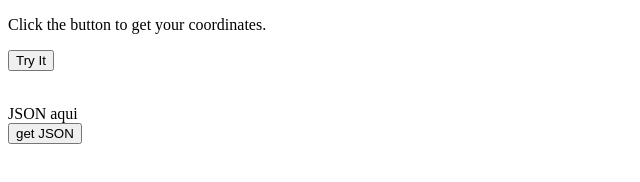
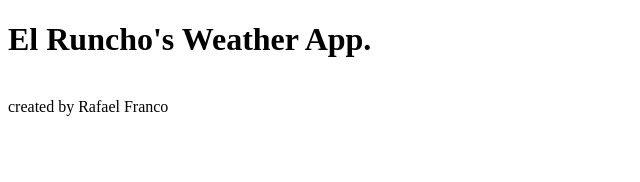
Before and after one commit to ELRuncho/localWeather, a plain HTML site: page index.html in a window 1280 px wide. Shown: the whole page, without its empty margins (0-640 px from the left). Drawn offline with nearby package versions, Linux system fonts and the light colour scheme.

Commit message:
adding new divs and texts

```diff
--- a/index.html
+++ b/index.html
@@ -1,26 +1,22 @@
 <!DOCTYPE html>
 <html>
+	<meta charset="utf-8">
+	<meta http-equiv="X-UA-Compatible" content="IE-edge">
+	<title>El Runcho's Random Quote Generator</title>
+	<link rel="stylesheet" href="https://cdnjs.cloudflare.com/ajax/libs/font-awesome/4.7.0/css/font-awesome.min.css">
+	<link rel="stylesheet" type="text/css" href="./styles.css">
 	<script src="https://ajax.googleapis.com/ajax/libs/jquery/3.2.1/jquery.min.js"></script>
-	<body>
-
-		<p>Click the button to get your coordinates.</p>
-
-		<button onclick="getLocation()">Try It</button>
-
-		<p id="demo"></p>
-		<p id="icono"></p>
-		<img id= "ican" >
-
-		<div class="row text-center">
-			<div class="data">
-				JSON aqui
-			</div>
+	<body class="bod">
+		<div id="textos">
+			<h1 id="titu">El Runcho's Weather App.</h1>
+			<h3 id="ubicacion"></h3>
+			<h3 id="temp"></h3>
+			<h3 id="name"></h3>
+			<img id= "ican" >
 		</div>
 		<div class="row text-center">
-			<div class="text-center">
-				<button id="getData" class="btn btn-primary">
-					get JSON
-				</button>
+			<div id= "footer" class="text-center">
+				created by Rafael Franco
 			</div>
 		</div>
 	</body>
```
